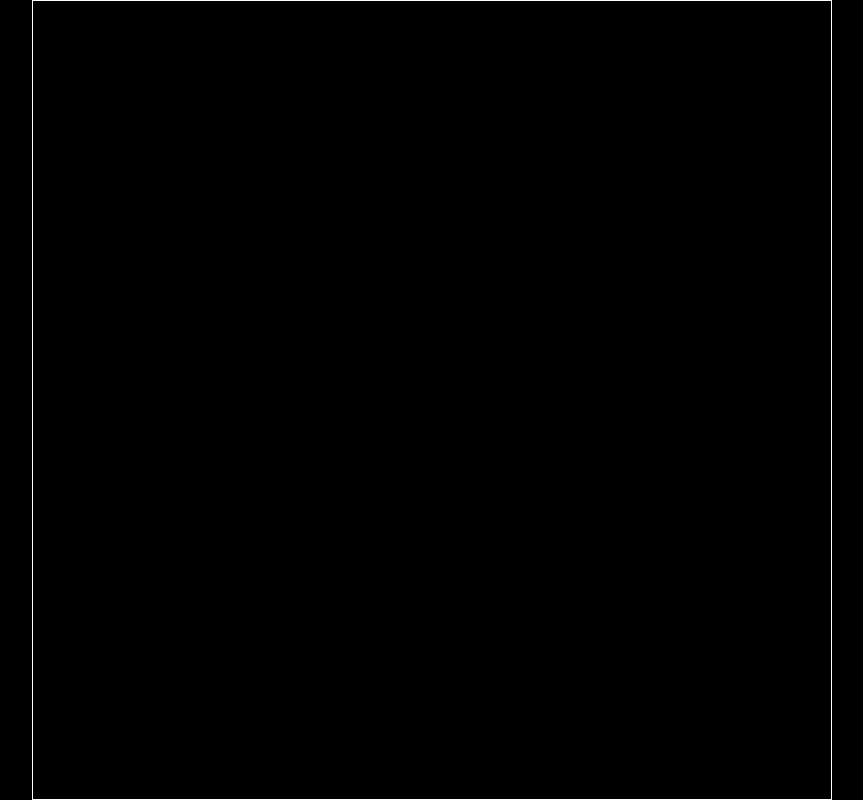
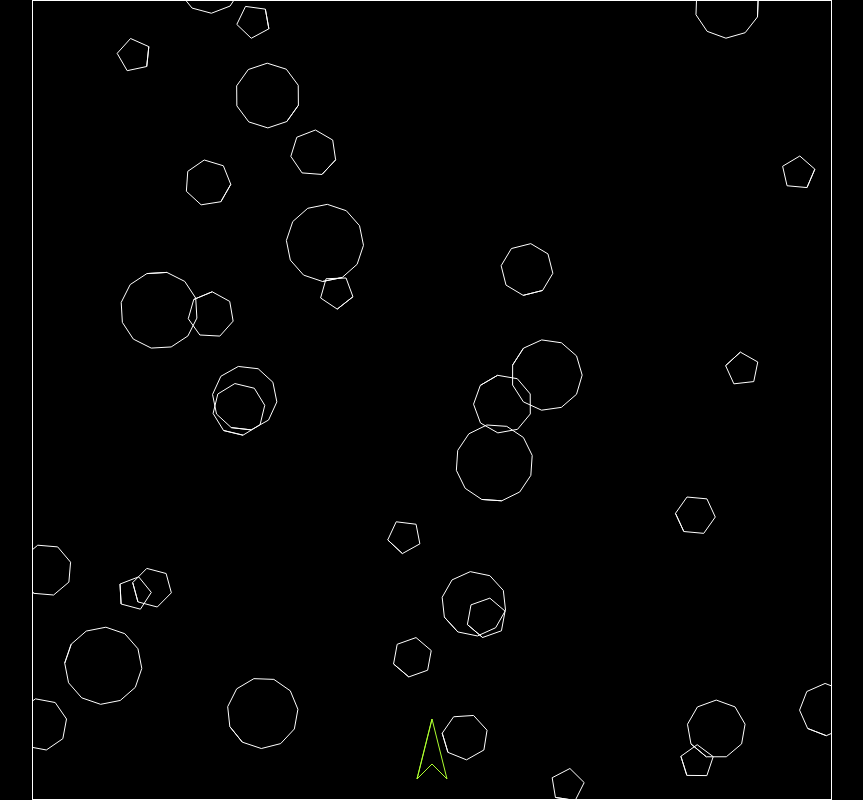
Before and after one commit to Clocks-in-a-Cooler/weaving_rocket_js13k, a plain HTML site: page index.html in a window 1280 px wide. Shown: the whole page, without its empty margins (208-1071 px from the left). Drawn offline with Linux system fonts and the light colour scheme.

Commit message:
first working version! really like the shattering effect

```diff
--- a/graphics.js
+++ b/graphics.js
@@ -8,6 +8,7 @@ const canvas_size = Math.min(window.innerWidth, window.innerHeight) - 2;
 
 canvas.width = canvas.height = canvas_size;
 
+// not sure if i'll be needing this
 class Sprite {
     /**
      * @param { string } path the path pointing to the sprite
@@ -23,13 +24,19 @@ class Sprite {
 /**
  *
  * @param { Entity[] } objects
+ * @param { Line_particle[] } particles
  * @param { CanvasRenderingContext2D } context
  */
-function draw(objects, context) {
+function draw(objects, particles, context) {
     context.clearRect(0, 0, canvas_size, canvas_size);
     objects.forEach(obj => {
         if (!obj.active) return;
         context.strokeStyle = obj.colour;
+        if (obj.constructor == Rocket) {
+            if (Math.floor(obj.invincibility / 333) % 2 == 1) {
+                return;
+            }
+        }
         context.beginPath();
         obj.get_lines().forEach(line => {
             context.moveTo(line.start.x, line.start.y);
@@ -38,4 +45,13 @@ function draw(objects, context) {
         context.closePath();
         context.stroke();
     });
+
+    particles.forEach(particle => {
+        context.strokeStyle = particle.colour;
+        context.beginPath();
+        context.moveTo(particle.line.start.x, particle.line.start.y);
+        context.lineTo(particle.line.end.x, particle.line.end.y);
+        context.closePath();
+        context.stroke();
+    });
 }
--- a/index.html
+++ b/index.html
@@ -7,6 +7,7 @@
     </head>
     <body>
         <canvas></canvas>
+        <script src="keys.js"></script>
         <script src="objects.js"></script>
         <script src="graphics.js"></script>
         <script src="main.js"></script>
--- /dev/null
+++ b/keys.js
@@ -0,0 +1,16 @@
+const KEY_PRESSED  = 2;
+const KEY_SEEN     = 1;
+
+var space_bar = 0;
+
+addEventListener("keydown", event => {
+    if (event.code == "Space") {
+        space_bar = space_bar ? KEY_SEEN : KEY_PRESSED;
+    }
+});
+
+addEventListener("keyup", event => {
+    if (event.code == "Space") {
+        space_bar = 0;
+    }
+})
--- a/main.js
+++ b/main.js
@@ -1,28 +1,38 @@
-/**
- * @type { Entity[] }
- */
-var entities = [];
+function reset() {
+    // clear everything
+    entities = [];
+}
 
-canvas.addEventListener("click", (event) => {
-    var x = event.offsetX;
-    entities.push(new Asteroid(x, Math.floor(Math.random() * 4 + 6), "white"));
-});
+function start() {
+    // give the player a new rocket
+    entities.push(new Rocket());
+}
 
 /**
  * @param { number } lapse
  */
 function update(lapse) {
+    // update everything as usual
     entities = entities.filter(e => e.active);
-    entities.forEach(e => e.update(lapse));
+    entities.forEach(e => e.update(lapse, entities));
+
+    particles = particles.filter(p => p.lifetime > 0);
+    particles.forEach(p => p.update(lapse));
+
+    if (Math.random() < 0.167) {
+        entities.push(new Asteroid(Math.random() * canvas_size, Math.floor(Math.random() * 8 + 5), "white"));
+    }
 }
 
 var last_time = null;
 function animate(time) {
     var lapse = last_time == null ? 0 : time - last_time;
+    lapse     = Math.min(lapse, 33);
     last_time = time;
     update(lapse);
-    draw(entities, context);
+    draw(entities, particles, context);
     requestAnimationFrame(animate);
 }
 
+start();
 requestAnimationFrame(animate);
--- a/objects.js
+++ b/objects.js
@@ -71,6 +71,17 @@ class Line {
     }
 
     /**
+     *
+     * @param { number } start_x
+     * @param { number } start_y
+     * @param { number } end_x
+     * @param { number } end_y
+     */
+    static create_line(start_x, start_y, end_x, end_y) {
+        return new Line(new Vector(start_x, start_y), new Vector(end_x, end_y));
+    }
+
+    /**
      * @param {Vector} displacement
      */
     translate(displacement) {
@@ -141,6 +152,34 @@ class Line {
     }
 }
 
+const LINE_PARTICLE_MOVE_SPEED = 0.1;
+class Line_particle {
+    /**
+     * @param { Line } line
+     * @param { string } colour
+     */
+    constructor(line, colour) {
+        this.line   = line;
+        this.colour = colour;
+        this.angle  = 0;
+        this.motion = new Vector(Math.random() * LINE_PARTICLE_MOVE_SPEED, Math.random() * LINE_PARTICLE_MOVE_SPEED);
+
+        this.motion.x *= Math.random() < 0.5 ? -1 : 1;
+        this.motion.y *= Math.random() < 0.5 ? -1 : 1;
+
+        this.lifetime = 750;
+    }
+
+    /**
+     * @param { number } lapse
+     */
+    update(lapse) {
+        this.line.start = this.line.start.add(this.motion.multiply(lapse));
+        this.line.end   = this.line.end.add(this.motion.multiply(lapse));
+        this.lifetime  -= lapse;
+    }
+}
+
 class Entity {
     /**
      * @param {Vector} position the center of the entity
@@ -183,6 +222,9 @@ class Entity {
      * @returns {Vector[]} an array of points where intersection occurs. if there is no intersection, `null` is returned
      */
     collision(other) {
+        /**
+         * @type { Vector }
+         */
         var intersection_points = [];
         this.get_lines().forEach((this_line) => {
             other.get_lines().forEach((other_line) => {
@@ -199,17 +241,37 @@ class Entity {
     /**
      *
      * @param { number } lapse
+     * @param { Entity[] } entities
      */
-    update(lapse) {
+    update(lapse, entities) {
         // override
     }
+
+    shatter() {
+        // break apart those lines, and fall apart
+        this.get_lines().forEach(line => {
+            particles.push(new Line_particle(line, this.colour));
+        });
+
+        this.active = false;
+    }
 }
+
+/**
+ * @type { Entity[] }
+ */
+var entities = [];
+
+/**
+ * @type { Line_particle[] }
+ */
+var particles = [];
 
 // objects that you'll actually see in the game
 
 const ASTEROID_SIDE_LENGTH = 20;
 
-var asteroid_move_speed     = 0.4;
+var asteroid_move_speed     = 0.2;
 var asteroid_rotation_speed = 0.001;
 class Asteroid extends Entity {
     /**
@@ -219,7 +281,7 @@ class Asteroid extends Entity {
      * @param { string } colour
      */
     constructor(x, size, colour) {
-        var position = new Vector(x, 0);
+        var position = new Vector(x, -100);
         var lines    = [];
 
         var center_angle = Math.PI * 2 / size;
@@ -234,14 +296,83 @@ class Asteroid extends Entity {
 
         super(position, lines, 0);
         this.colour = colour;
+        this.speed  = Math.random() * 0.1 + asteroid_move_speed;
+
+        this.rotate_direction = Math.random() < 0.5 ? -1 : 1;
     }
 
     /**
      * @param { number } lapse
+     * @param { Entity[] } entities
      */
-    update(lapse) {
-        this.position.y += lapse * asteroid_move_speed;
-        this.angle      += lapse * asteroid_rotation_speed;
-        this.active      = (this.position.y - 100) < canvas_size;
+    update(lapse, entities) {
+        this.position.y += lapse * this.speed;
+        this.angle      += lapse * asteroid_rotation_speed * this.rotate_direction;
+        this.active      = this.active && (this.position.y - 100) < canvas_size;
     }
 }
+
+
+const ROCKET_LINES = [
+    new Line(new Vector(0, -30), new Vector(15, 30)),
+    new Line(new Vector(15, 30), new Vector(0, 15)),
+    new Line(new Vector(0, 15), new Vector(-15, 30)),
+    new Line(new Vector(-15, 30), new Vector(0, -30))
+];
+
+const ROCKET_MOVE_SPEED = 0.3;
+const ROCKET_LEAN_ANGLE = Math.PI / 6;
+
+class Rocket extends Entity {
+    constructor() {
+        var position = new Vector(canvas_size / 2, canvas_size - 50);
+        super(position, ROCKET_LINES, 0);
+        this.colour        = "greenyellow";
+        this.invincibility = 5000;
+        this.direction     = "left";
+    }
+
+    /**
+     * @param { number } lapse
+     * @param { Entity[] } entities
+     */
+    update(lapse, entities) {
+        this.invincibility = this.invincibility <= 0 ? 0 : (this.invincibility - lapse);
+
+        if (space_bar & KEY_PRESSED) {
+            switch (this.direction) {
+                case "right":
+                    this.direction = "left";
+                    break;
+                case "left":
+                    this.direction = "right";
+                    break;
+            }
+            console.log(`now going ${ this.direction }.`);
+            space_bar = KEY_SEEN;
+        }
+
+        if (space_bar) {
+            switch (this.direction) {
+                case "right":
+                    this.position.x += ROCKET_MOVE_SPEED * lapse;
+                    this.angle       = ROCKET_LEAN_ANGLE;
+                    break;
+                case "left":
+                    this.position.x -= ROCKET_MOVE_SPEED * lapse;
+                    this.angle       = -ROCKET_LEAN_ANGLE;
+                    break;
+            }
+            this.position.x = Math.max(30, Math.min(this.position.x, canvas_size - 30));
+        } else {
+            this.angle = 0;
+        }
+
+        entities.forEach(entity => {
+            if (entity === this) return;
+            if (entity.collision(this)) {
+                entity.shatter();
+            }
+        });
+    }
+}
```
